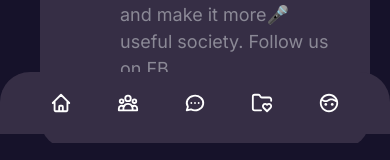
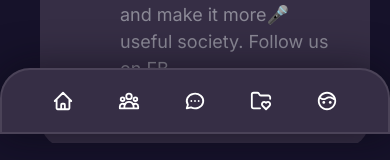
Before and after one commit to sam-dude/Whooper, a Next.js app: page / in a window 390 px wide. Shown: the part 710-870 px from the top of the page. Built offline with nearby package versions, Linux system fonts and the light colour scheme.

Commit message:
navbar morph

```diff
--- a/src/components/Navbar/navbar.module.css
+++ b/src/components/Navbar/navbar.module.css
@@ -93,6 +93,9 @@
         border-top-right-radius: 30px;
         border-top-left-radius: 30px;
         z-index: 3;
+        backdrop-filter: blur(10px);
+        border: 2px solid rgba(255,255,255,0.1);
+        box-shadow: 0 0 40px rgba(8,7,16,0.6);
     }
     .categories{
         display: none;
```
